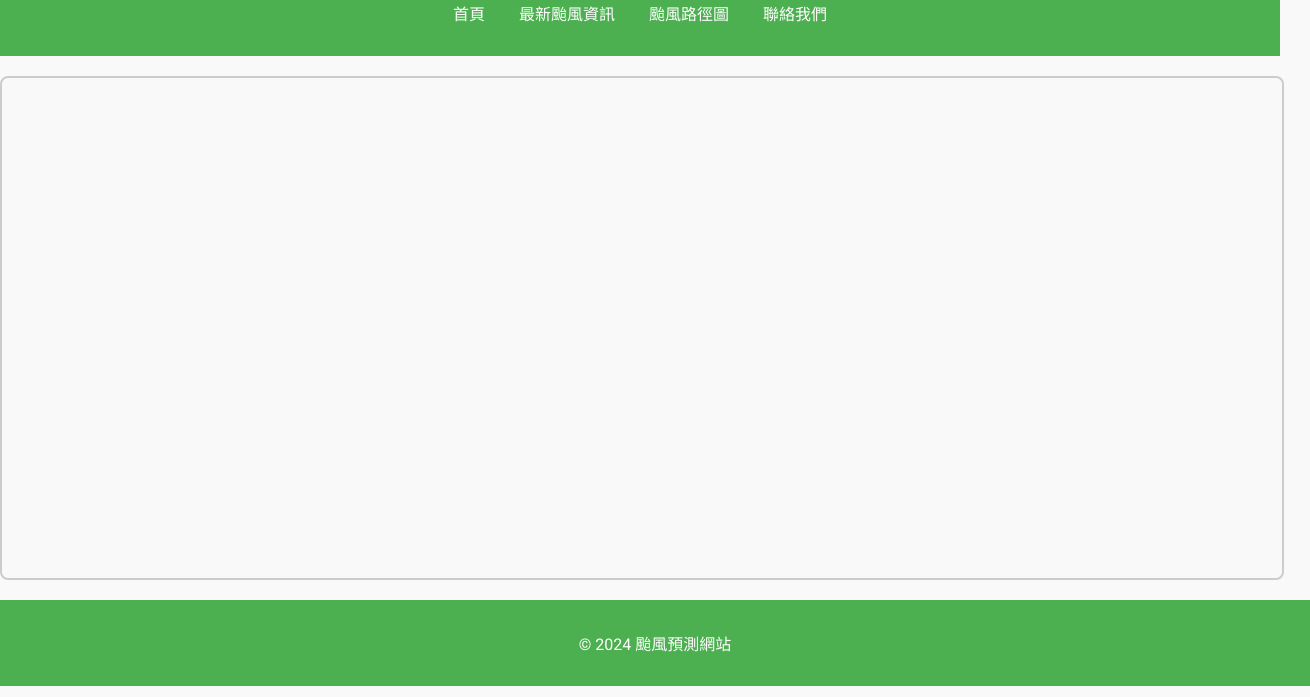
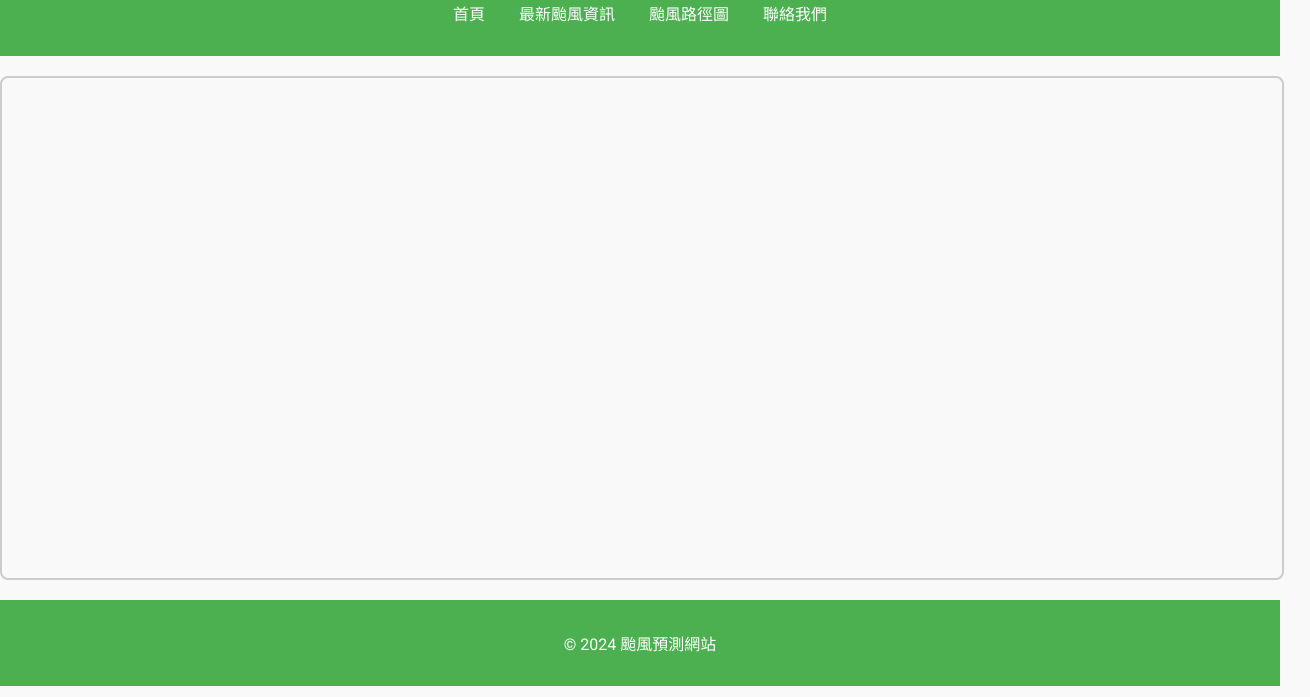
Before and after one commit to Thomas412570510/Thomas412570510.github.io, a plain HTML site: page index.html in a window 1280 px wide. Shown: the part 103-800 px from the top of the page, 1310 px wide, since content can reach past the window. Drawn offline with nearby package versions, Linux system fonts and the light colour scheme.

Commit message:
Update styles.css

```diff
--- a/styles.css
+++ b/styles.css
@@ -45,7 +45,4 @@ footer {
     padding: 15px;
     background-color: #4CAF50; /* 頁尾背景色 */
     color: white;
-    position: relative;
-    bottom: 0;
-    width: 100%; /* 使頁尾寬度佔滿 */
 }
```
